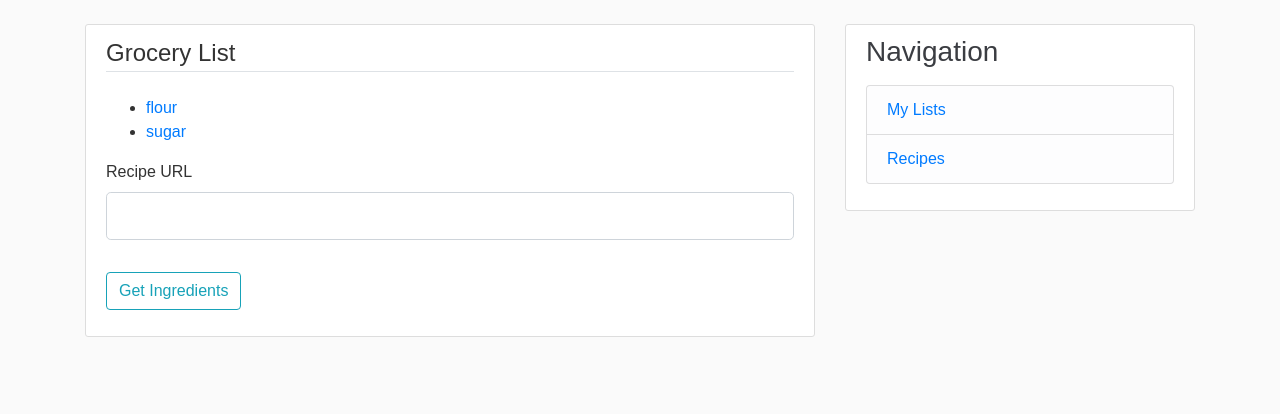
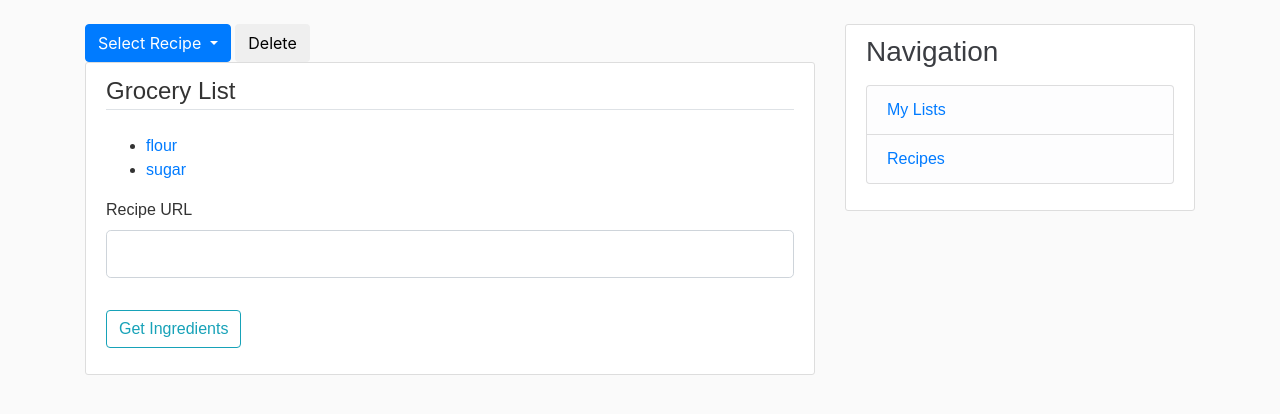
Before and after one commit to vhlavinka/Recipe-App, a Flask app: page /mylists/list/1 in a window 1280 px wide. Shown: the part 56-470 px from the top of the page. Run offline with Flask 2, Linux system fonts and the light colour scheme; a user stored in the database is signed in; data comes from the database, SQL or seed files in the repository; both versions use the stored data as it was after the commit; some libraries are stand-ins or nearby versions.

Commit message:
added dropdown to select recipes on list page

```diff
--- a/flaskrecipe/models.py
+++ b/flaskrecipe/models.py
@@ -29,7 +29,7 @@ class Item(db.Model):
     # One item belongs to one list
     #list = db.relationship('List_Items', backref='item', lazy=True, uselist=False)
     def __repr__(self):
-        return f"Item('{self.id}', '{self.name}')"
+        return f"Item('{self.id}', '{self.name}','{self.recipe_id}')"
 
 class List(db.Model):
     id = db.Column(db.Integer, primary_key=True)
--- a/flaskrecipe/routes.py
+++ b/flaskrecipe/routes.py
@@ -1,6 +1,6 @@
 from flask import render_template, url_for, flash, redirect, request, session
 from flaskrecipe.forms import RegistrationForm, LoginForm, NewListForm, EnterRecipe
-from flaskrecipe.models import User, Item, List
+from flaskrecipe.models import User, Item, List, Recipe
 from flaskrecipe import app, db, bcrypt
 from flask_login import login_user, logout_user, current_user, login_required
 from bs4 import BeautifulSoup
@@ -129,10 +129,16 @@ def list(list_id):
                     items_dict = items_dict[1]
 
                 recipe_list = items_dict["recipeIngredient"]
+                recipe_title = soup.title.string
+                #recipe_title = items_dict["headline"]
+
+                recipe_data = Recipe(name=recipe_title, instructions=url)
+                db.session.add(recipe_data)
+                db.session.commit()
 
                 # pull each item from dictionary
                 for ele in recipe_list:
-                    item = Item(name=ele, user=current_user, list_id=list_id) #store
+                    item = Item(name=ele, user=current_user, list_id=list_id, recipe_id=recipe_data.id) #store
                     db.session.add(item)
                     db.session.commit()
             else:
@@ -143,9 +149,14 @@ def list(list_id):
                 api_contents_html = api_contents['html']
                 api_soup = BeautifulSoup(api_contents_html, 'html5lib')
 
+                recipe_title = soup.title.string
+                recipe_data = Recipe(name=recipe_title, instructions=url)
+                db.session.add(recipe_data)
+                db.session.commit()
+
                 recipe_list = api_soup.findAll("li", itemprop="recipeIngredient")
                 for ele in recipe_list:
-                    Item(name=ele, user=current_user) #store
+                    Item(name=ele, user=current_user, recipe_id=recipe_data.id) #store
                     db.session.add(item)
                     db.session.commit()
 
@@ -158,6 +169,12 @@ def list(list_id):
     items = []
     items = Item.query.filter_by(list_id=list_id).all()
 
-    return render_template('list.html', form=form, items=items)
+    recipes = []
+    for i in items:
+        find_recipe = Recipe.query.filter_by(id=i.recipe_id).first()
+        if find_recipe not in recipes:
+            recipes.append(find_recipe)
+
+    return render_template('list.html', form=form, items=items, recipes=recipes)
 
     # END RECIPE WEB SCRAPING
--- a/flaskrecipe/templates/home.html
+++ b/flaskrecipe/templates/home.html
@@ -5,7 +5,7 @@
   <form method="POST" action="">
     {{ form.hidden_tag() }}
     <fieldset class="form-group">
-        <legend class="border-bottom mb-4">Create a new list to start storing recipes as list</legend>
+        <legend class="border-bottom mb-4">Create a new list to start storing recipes</legend>
         <div class="form-group">
           {{ form.list_title.label(class="form-control-label") }}
           {{ form.list_title(class="form-control form-control-lg") }}
--- a/flaskrecipe/templates/list.html
+++ b/flaskrecipe/templates/list.html
@@ -1,6 +1,16 @@
 {% extends "layout.html" %}
 {% block content %}
 
+<div class="dropdown">
+  <button class="btn btn-primary dropdown-toggle" type="button" data-toggle="dropdown">Select Recipe
+  <span class="caret"></span></button>
+  <ul class="dropdown-menu">
+  {% for recipe in recipes %}
+    <li>{{ recipe.name }}</li>
+  {% endfor %}
+  </ul>
+  <button type="button" class="btn btn-default">Delete</button>
+</div>
 <div class="content-section">
   <legend class="border-bottom mb-4">Grocery List</legend>
   <ul>
```
Also changed, not shown: flaskrecipe/recipeapp.db.
